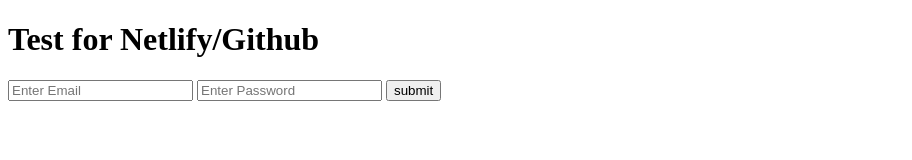
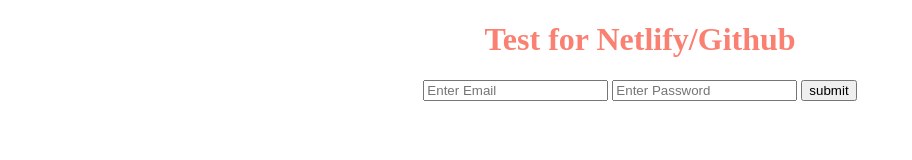
Before and after one commit to Octaviacc/Test-Project, a plain HTML site: page Index.html in a window 1280 px wide. Shown: the whole page, without its empty margins (0-912 px from the left). Drawn offline with Linux system fonts and the light colour scheme.

Commit message:
Added a submit form and button to the index file and added some CSS

```diff
--- a/Index.html
+++ b/Index.html
@@ -3,12 +3,17 @@
   <head>
     <meta charset="UTF-8" />
     <meta name="viewport" content="width=device-width, initial-scale=1.0" />
+    <link rel="stylesheet" href="style.css" />
+    <script src="java.js"></script>
+
     <title>Testing Github and Netlify</title>
   </head>
   <body>
     <h1>Test for Netlify/Github</h1>
-    <input type="text" placeholder="Enter Email" />
-    <input type="text" placeholder="Enter Password" />
-    <input type="submit" value="submit" />
+    <div class="submit-button">
+      <input type="text" placeholder="Enter Email" />
+      <input type="text" placeholder="Enter Password" />
+      <input type="submit" value="submit" />
+    </div>
   </body>
 </html>
--- a/style.css
+++ b/style.css
@@ -0,0 +1,9 @@
+h1 {
+  color: salmon;
+  text-align: center;
+}
+
+.submit-button {
+  margin: 0 auto;
+  text-align: center;
+}
```
